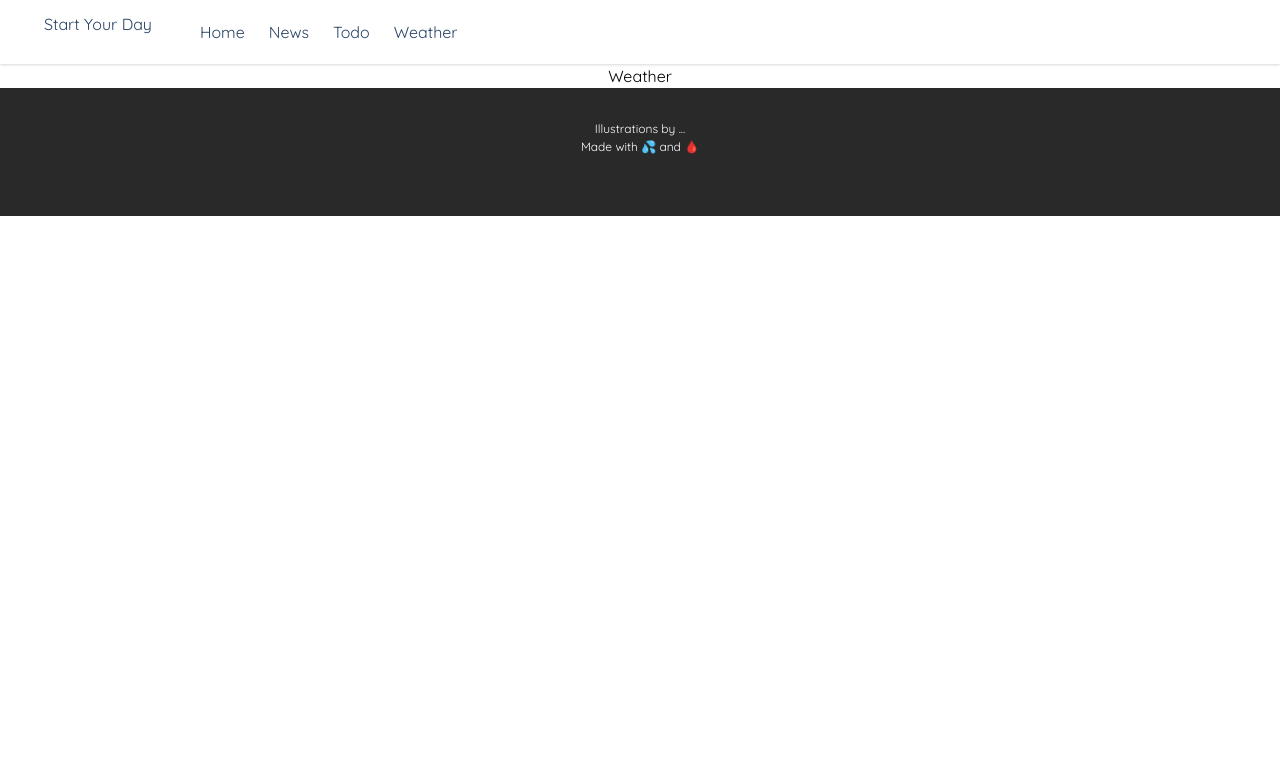
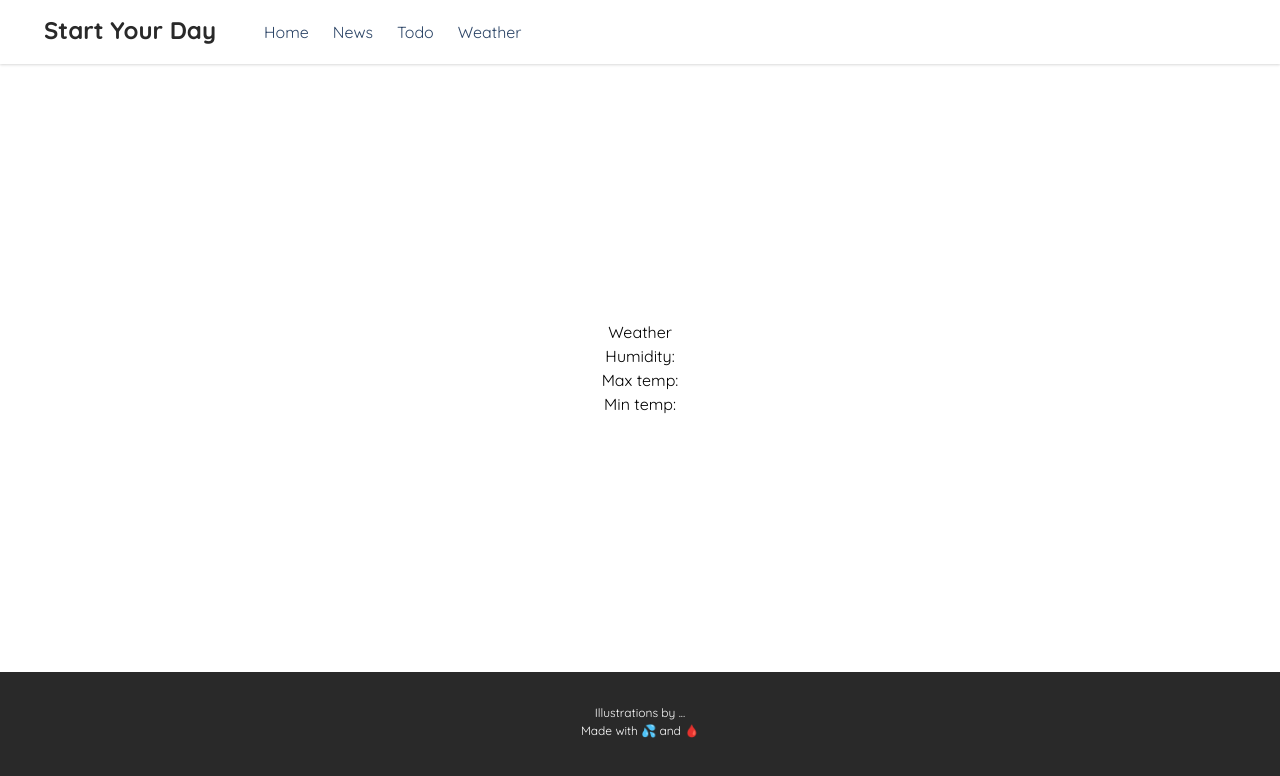
Before and after one commit to thamaragerigr/Start-Your-Day-App, a React (Create React App) app: page /weather in a window 1280 px wide. Shown: the top 776 px of the page. Built offline with nearby package versions, Linux system fonts and the light colour scheme; no server answers.

Commit message:
changed header style
added todos

```diff
--- a/src/App.js
+++ b/src/App.js
@@ -12,7 +12,7 @@ import Footer from './components/Footer/Footer'
 
 function App() {
   return (
-    <div className="App">
+    <div className="App flex flex-col justify-between h-screen">
       <Header/>
      <div className="search-box">
        <Switch>
--- a/src/components/Header/Header.js
+++ b/src/components/Header/Header.js
@@ -1,6 +1,6 @@
 import React, { useState } from 'react'
 import { Link } from 'react-router-dom'
-import Star from './star.svg'
+// import Star from './star.svg'
 
 function Header() {
     let [ open, setOpen ] = useState(false)
@@ -16,7 +16,7 @@ function Header() {
                  <div className="max-w-7xl mx-auto px-2 sm:px-6 lg:px-8">
                  <div className="relative flex items-center justify-between h-16">
                      <div className="absolute inset-y-0 left-0 flex justify-between items-center sm:hidden">
-                         <button onClick={toggleMenu} className="inline-flex items-center justify-center p-2 rounded-md text-gray-400 hover:text-white hover:bg-gray-700 focus:outline-none focus:bg-gray-700 focus:text-white transition duration-150 ease-in-out" aria-label="Main menu" aria-expanded="false">
+                         <button onClick={toggleMenu} className="inline-flex items-center justify-center p-2 rounded-md text-gray-400 hover:text-white hover:bg-gray-900 focus:outline-none focus:bg-gray-900 focus:text-white transition duration-150 ease-in-out" aria-label="Main menu" aria-expanded="false">
                              <svg className="block h-6 w-6" fill="none" viewBox="0 0 24 24" stroke="currentColor">
                              <path strokeLinecap="round" strokeLinejoin="round" strokeWidth="2" d="M4 6h16M4 12h16M4 18h16"/>
                              </svg>
@@ -24,18 +24,18 @@ function Header() {
                              <path strokeLinecap="round" strokeLinejoin="round" strokeWidth="2" d="M6 18L18 6M6 6l12 12"/>
                              </svg>
                          </button>
-                         <Link to="/" className="px-3 py-2 text-blue-900">Start Your Day</Link>
+                         <Link to="/" className="px-3 py-2 text-gray-900 text-2xl font-bold">Start Your Day</Link>
                      </div>
                      <div className="flex-1 flex items-center justify-center sm:items-stretch sm:justify-start">
                      <div className="flex-shrink-0 hidden sm:block">
-                     <Link to="/" className="px-3 py-2 text-blue-900">Start Your Day</Link>
+                     <Link to="/" className="px-3 py-2 text-gray-900 text-2xl font-bold">Start Your Day</Link>
                      </div>
                      <div className="hidden sm:block sm:ml-6">
                          <div className="flex">
-                             <Link to="/" className="App-link block px-3 py-2 rounded-md text-base font-medium text-blue-900 focus:outline-none focus:text-white focus:bg-gray-700 transition duration-150 ease-in-out">Home</Link>
-                             <Link to="/news" className="App-link block px-3 py-2 rounded-md text-base font-medium text-blue-900 focus:outline-none focus:text-white focus:bg-gray-700 transition duration-150 ease-in-out">News</Link>
-                             <Link to="/todos" className="App-link block px-3 py-2 rounded-md text-base font-medium text-blue-900 focus:outline-none focus:text-white focus:bg-gray-700 transition duration-150 ease-in-out">Todo</Link>
-                             <Link to="/weather" className="App-link block px-3 py-2 rounded-md text-base font-medium text-blue-900 focus:outline-none focus:text-white focus:bg-gray-700 transition duration-150 ease-in-out">Weather</Link>
+                             <Link to="/" className="App-link block px-3 py-2 rounded-md text-base font-medium text-blue-900 focus:outline-none focus:text-white focus:bg-gray-900 transition duration-150 ease-in-out">Home</Link>
+                             <Link to="/news" className="App-link block px-3 py-2 rounded-md text-base font-medium text-blue-900 focus:outline-none focus:text-white focus:bg-gray-900 transition duration-150 ease-in-out">News</Link>
+                             <Link to="/todos" className="App-link block px-3 py-2 rounded-md text-base font-medium text-blue-900 focus:outline-none focus:text-white focus:bg-gray-900 transition duration-150 ease-in-out">Todo</Link>
+                             <Link to="/weather" className="App-link block px-3 py-2 rounded-md text-base font-medium text-blue-900 focus:outline-none focus:text-white focus:bg-gray-900 transition duration-150 ease-in-out">Weather</Link>
                              {/* <Link to="/favorites" className="App-link flex block px-3 py-2 rounded-md text-base font-medium text-blue-900 focus:outline-none focus:text-white focus:bg-gray-700 transition duration-150 ease-in-out">Favorites <img className="ml-2" src={Star} alt="starred"/></Link> */}
                          </div>
                      </div>
@@ -45,10 +45,10 @@ function Header() {
                  { open && (
                  <div className="block">
                  <div className="px-2 pt-2 pb-3">
-                     <Link to="/" className="App-link block px-3 py-2 rounded-md text-base font-medium text-blue-900 focus:outline-none focus:text-white focus:bg-gray-700 transition duration-150 ease-in-out">Home</Link>
-                     <Link to="/news" className="App-link block px-3 py-2 rounded-md text-base font-medium text-blue-900 focus:outline-none focus:text-white focus:bg-gray-700 transition duration-150 ease-in-out">News</Link>
-                     <Link to="/todos" className="App-link block px-3 py-2 rounded-md text-base font-medium text-blue-900 focus:outline-none focus:text-white focus:bg-gray-700 transition duration-150 ease-in-out">Todo</Link>
-                     <Link to="/weather" className="App-link block px-3 py-2 rounded-md text-base font-medium text-blue-900 focus:outline-none focus:text-white focus:bg-gray-700 transition duration-150 ease-in-out">Weather</Link>
+                     <Link to="/" className="App-link block px-3 py-2 rounded-md text-base font-medium text-blue-900 focus:outline-none focus:text-white focus:bg-gray-900 transition duration-150 ease-in-out">Home</Link>
+                     <Link to="/news" className="App-link block px-3 py-2 rounded-md text-base font-medium text-blue-900 focus:outline-none focus:text-white focus:bg-gray-900 transition duration-150 ease-in-out">News</Link>
+                     <Link to="/todos" className="App-link block px-3 py-2 rounded-md text-base font-medium text-blue-900 focus:outline-none focus:text-white focus:bg-gray-900 transition duration-150 ease-in-out">Todo</Link>
+                     <Link to="/weather" className="App-link block px-3 py-2 rounded-md text-base font-medium text-blue-900 focus:outline-none focus:text-white focus:bg-gray-900 transition duration-150 ease-in-out">Weather</Link>
                      {/* <Link to="/favorites" className="App-link block px-3 py-2 rounded-md text-base font-medium text-blue-900 focus:outline-none focus:text-white focus:bg-gray-700 transition duration-150 ease-in-out"><span className="flex justify-center">Favorites <img className="ml-2" src={Star} alt="starred"/></span></Link> */}
                  </div>
                  </div>
--- /dev/null
+++ b/src/components/Todo/TodoItem.js
@@ -0,0 +1,12 @@
+import React from 'react'
+
+function TodoItem(props) {
+    return (
+        <div>
+            {props.title}
+            {props.description}
+        </div>
+    )
+}
+
+export default TodoItem
--- a/src/pages/Todo/Todo.js
+++ b/src/pages/Todo/Todo.js
@@ -1,9 +1,15 @@
-import React from 'react'
+import React, { useState } from "react";
+import TodoItem from '../../components/Todo/TodoItem'
 
 function Todo() {
+    const [ todos, setTodos ] = useState({
+        title: 'random',
+        description: 'random2'
+    })
     return (
         <div>
             <h1>Todo</h1>
+            <TodoItem title={todos.title} description={todos.description} />
         </div>
     )
 }
--- a/src/pages/Weather/Weather.js
+++ b/src/pages/Weather/Weather.js
@@ -1,20 +1,26 @@
 import React, { useState } from "react";
 
 function Weather() {
-    const [weatherData, setweatherData] = useState()
+    const [weatherData, setweatherData] = useState({})
     function getWeather() {
         const proxyurl = "https://cors-anywhere.herokuapp.com/";
-        fetch(`${proxyurl}https://www.metaweather.com/api/location/2487956/`)
+        fetch(`${proxyurl}https://www.metaweather.com/api/location/44418/`)
         .then(response => response.json())
-        .then(data => setweatherData(data.consolidated_weather[0].weather_state_name))
+        .then(data => {
+            setweatherData(data.consolidated_weather[0])
+        })
     }
 
     getWeather()
 
     return (
-        <div>
+        <div className="block">
             <h1>Weather</h1>
-            {weatherData}
+                <span className="block">Humidity: {weatherData.humidity}</span>
+                <span className="block">Max temp: {weatherData.max_temp}</span>
+                <span className="block">Min temp: {weatherData.min_temp}</span>
+                <span className="block">{weatherData.the_temp}</span>
+                <span className="block">{weatherData.weather_state_name}</span>
         </div>
     )
 }
```
Also changed, not shown: src/components/Todo/TodoDetail.js (added), src/components/Todo/TodoList.js (added), src/pages/Home/Home.svg.
